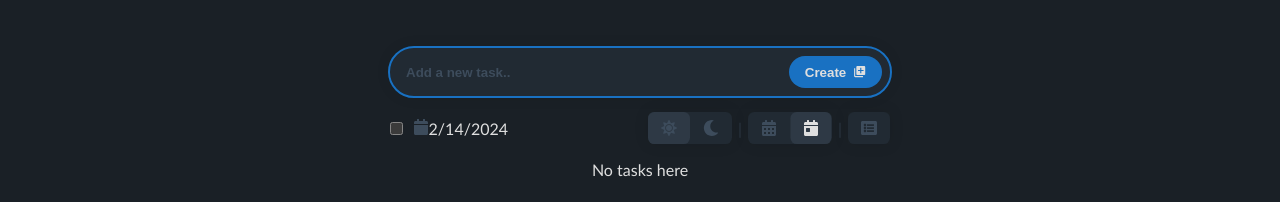
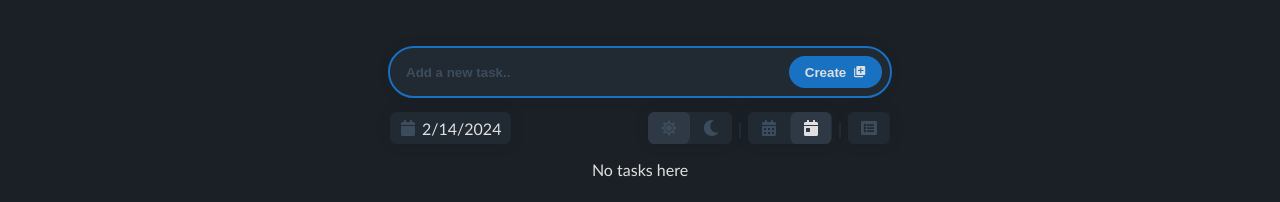
Before and after one commit to iNikAnn/DoVibe, a React (Create React App) app: page / in a window 1280 px wide. Shown: the top 202 px of the page. Built offline with nearby package versions, Linux system fonts and the light colour scheme; the HTML template or start-up script is replaced by a standard one.

Commit message:
Refactor code and fix some errors

```diff
--- a/src/components/Filter.jsx
+++ b/src/components/Filter.jsx
@@ -3,7 +3,7 @@ import styles from '../css/Filter.module.css';
 // components
 import Tooltip from '../components/Tooltip';
 
-function Filter({ name, icon, tooltip, onChange }) {
+function Filter({ name, icon, text, tooltip, onChange }) {
 	return (
 		<div className={styles.filter}>
 			<Tooltip text={tooltip}>
@@ -20,6 +20,9 @@ function Filter({ name, icon, tooltip, onChange }) {
 					htmlFor={name}
 				>
 					{icon}
+					{text && (
+						<span>{text}</span>
+					)}
 				</label>
 			</Tooltip>
 		</div>
--- a/src/components/FiltersBar.jsx
+++ b/src/components/FiltersBar.jsx
@@ -44,24 +44,27 @@ function FiltersBar({ todos, initialDate, onChangeViewMode, setOnlyUncompleted,
 				</button>
 			</Tooltip> */}
 
+			<div className={styles.datePickerSwitcher}>
 				<Tooltip text="Show date picker">
-				<input className={styles.datePickerCheckbox} type="checkbox" name="datePicker" id="datePicker" />
+					<input type="checkbox" name="datePicker" id="datePicker" />
 					<label
 						htmlFor="datePicker"
-					className={`${styles.label} ${styles.datePickerLabel}`}
 						onClick={() => setDatePickerIsHidden(!datePickerIsHidden)}
 					>
 						<FaCalendar />
 						{initialDate ? new Date(initialDate).toLocaleDateString() : 'All todos'}
 					</label>
 				</Tooltip>
+			</div>
 
 			<div className={styles.filtersRight}>
 				<Switcher
 					name="colorScheme"
+
 					iconLeft={<FaSun />}
 					tooltipLeft="Light"
 					onChangeLeft={() => document.documentElement.setAttribute('data-scheme', 'light')}
+
 					iconRight={<FaMoon />}
 					tooltipRight="Dark"
 					onChangeRight={() => document.documentElement.setAttribute('data-scheme', 'dark')}
@@ -71,10 +74,12 @@ function FiltersBar({ todos, initialDate, onChangeViewMode, setOnlyUncompleted,
 
 				<Switcher
 					name="viewMode"
+
 					iconLeft={<FaCalendarAlt />}
 					tooltipLeft="Show all todos"
 					checkedLeft={initialDate ? false : true}
 					onChangeLeft={() => onChangeViewMode('')}
+
 					iconRight={<FaCalendarDay />}
 					tooltipRight="Show todos for the day"
 					checkedRight={initialDate ? true : false}
@@ -85,6 +90,7 @@ function FiltersBar({ todos, initialDate, onChangeViewMode, setOnlyUncompleted,
 
 				<Filter
 					name="onlyUncompleted"
+
 					icon={<FaListAlt />}
 					tooltip="Show only uncompleted todos"
 					onChange={setOnlyUncompleted}
--- a/src/css/FiltersBar.module.css
+++ b/src/css/FiltersBar.module.css
@@ -22,6 +22,49 @@
 	align-items: center;
 
 	height: 100%;
+}
+
+/* datePickerSwitcher */
+.datePickerSwitcher {
+	position: relative;
+	display: flex;
+	align-items: center;
+
+	height: var(--filter-height);
+
+	background-color: var(--bg-color-secondary);
+	border-radius: var(--filter-border-radius);
+	box-shadow: var(--box-shadow-primary);
+
+	padding: var(--filter-padding);
+}
+
+.datePickerSwitcher input {
+	position: absolute;
+	appearance: none;
+}
+
+.datePickerSwitcher label {
+	display: flex;
+	align-items: center;
+	justify-content: center;
+	gap: 0.4rem;
+
+	height: var(--filter-height);
+
+	color: var(--text-color-primary);
+
+	cursor: pointer;
+}
+
+.datePickerSwitcher label svg {
+	color: var(--text-color-dimmed);
+	transition: color 0.3s ease;
+}
+
+.datePickerSwitcher:hover label svg,
+.datePickerSwitcher input:checked + label svg {
+	color: var(--text-color-primary);
 }
 
 /* .datePickerBtn {
```
Lines whose indentation alone changed are shown as unchanged.
